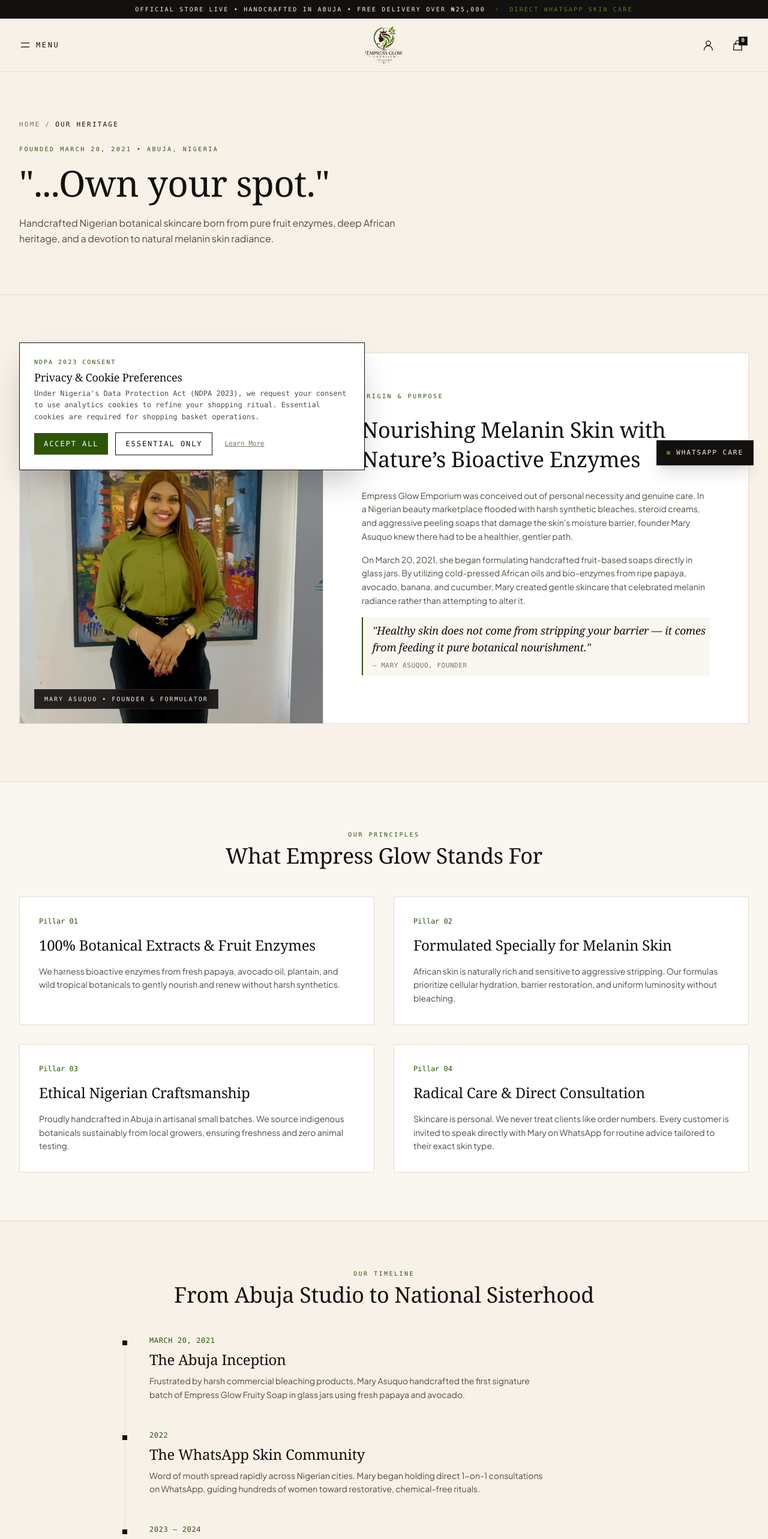
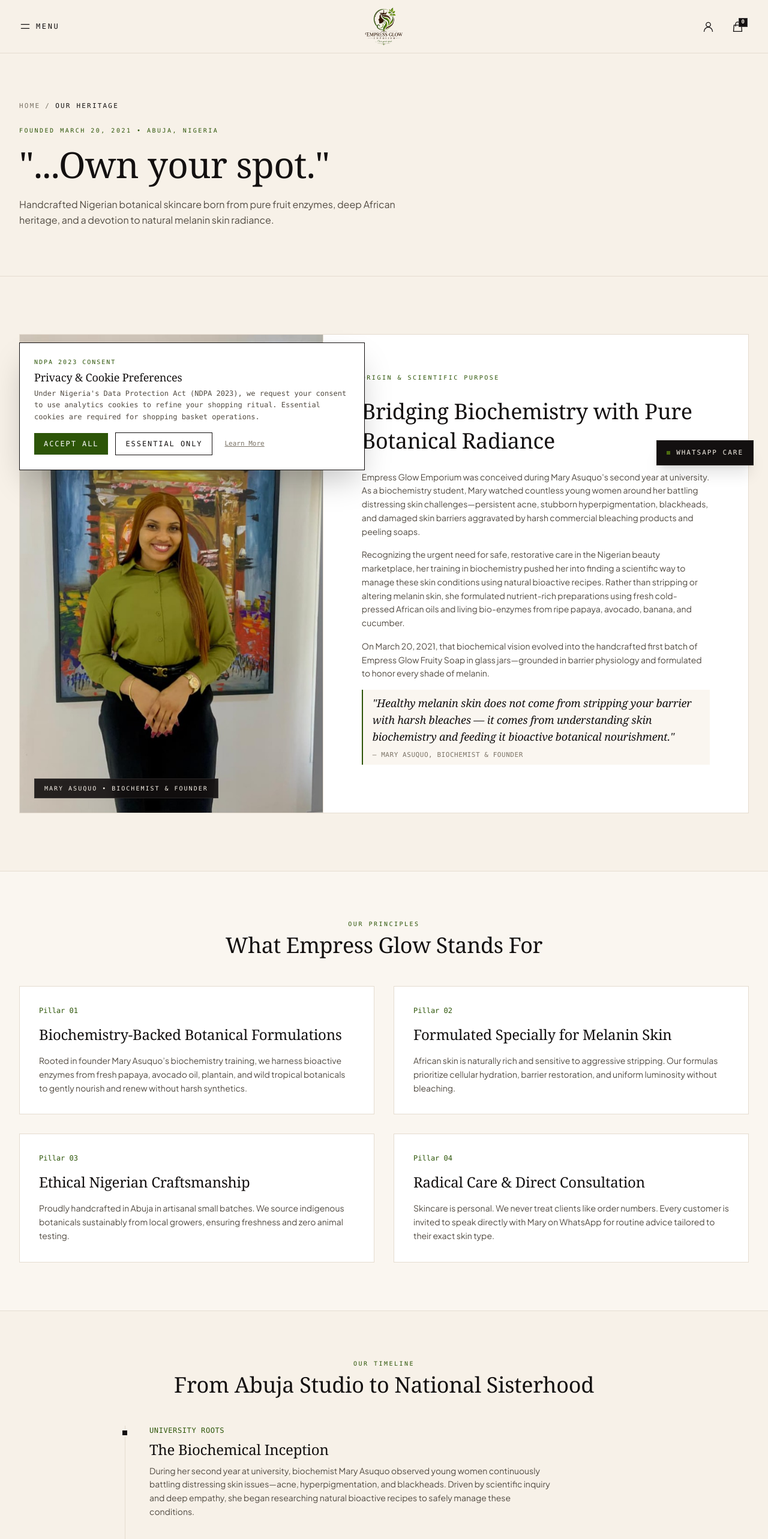
Before and after one commit to joey-stack/empress-glow, a Next.js app: page /about in a window 1280 px wide. Shown: the top 2566 px of the page at 60% size. Built offline with nearby package versions, Linux system fonts and the light colour scheme; a web font is replaced by a local one.

Commit message:
fix(client-feedback): remove top bar, update founder identity to Mary Asuquo, highlight biochemistry background, and set 5k consultation fee

```diff
--- a/app/about/page.tsx
+++ b/app/about/page.tsx
@@ -14,9 +14,9 @@
 export default function AboutPage() {
   const brandPillars = [
     {
-      title: '100% Botanical Extracts & Fruit Enzymes',
+      title: 'Biochemistry-Backed Botanical Formulations',
       description:
-        'We harness bioactive enzymes from fresh papaya, avocado oil, plantain, and wild tropical botanicals to gently nourish and renew without harsh synthetics.',
+        'Rooted in founder Mary Asuquo’s biochemistry training, we harness bioactive enzymes from fresh papaya, avocado oil, plantain, and wild tropical botanicals to gently nourish and renew without harsh synthetics.',
     },
     {
       title: 'Formulated Specially for Melanin Skin',
@@ -37,22 +37,28 @@
 
   const milestones = [
     {
+      year: 'University Roots',
+      title: 'The Biochemical Inception',
+      description:
+        'During her second year at university, biochemist Mary Asuquo observed young women continuously battling distressing skin issues—acne, hyperpigmentation, and blackheads. Driven by scientific inquiry and deep empathy, she began researching natural bioactive recipes to safely manage these conditions.',
+    },
+    {
       year: 'March 20, 2021',
-      title: 'The Abuja Inception',
+      title: 'The First Handcrafted Batches',
       description:
-        'Frustrated by harsh commercial bleaching products, Mary Asuquo handcrafted the first signature batch of Empress Glow Fruity Soap in glass jars using fresh papaya and avocado.',
+        'Translating university research and biochemical knowledge of skin physiology into practice, Mary handcrafted the first signature batches of Empress Glow Fruity Soap in glass jars using fresh papaya, avocado, and living bioactive enzymes.',
     },
     {
       year: '2022',
       title: 'The WhatsApp Skin Community',
       description:
-        'Word of mouth spread rapidly across Nigerian cities. Mary began holding direct 1-on-1 consultations on WhatsApp, guiding hundreds of women toward restorative, chemical-free rituals.',
+        'Word of mouth spread rapidly across Nigerian cities. Mary began holding direct 1-on-1 consultations on WhatsApp, guiding hundreds of women toward restorative, chemical-free rituals tailored to their skin barrier.',
     },
     {
       year: '2023 – 2024',
       title: 'Formulation of Supporting Essentials',
       description:
-        'To complement the hero Fruity Soap, the Empress Glow lab developed supporting botanical formulas: clarifying cleanser, balancing serum, barrier moisturizer, and mineral sunscreen.',
+        'To complement the hero Fruity Soap, Mary engineered supporting botanical formulas: clarifying cleanser, balancing serum, barrier moisturizer, and mineral sunscreen.',
     },
     {
       year: '2026',
@@ -98,35 +104,38 @@
           <div className="lg:col-span-5 relative min-h-[420px] lg:min-h-full border-b lg:border-b-0 lg:border-r border-[#e5dcd0] bg-[#faf6f0]">
             <Image
               src="/images/mary-founder.jpg"
-              alt="Mary Asuquo, Founder of Empress Glow Emporium"
+              alt="Mary Asuquo, Biochemist & Founder of Empress Glow Emporium"
               fill
               sizes="(max-width: 1024px) 100vw, 42vw"
               className="object-cover object-center"
             />
             <div className="absolute bottom-6 left-6 bg-[#131010]/90 text-[#f7f1e8] font-mono text-[10px] uppercase tracking-[0.2em] px-4 py-2 border border-white/10 backdrop-blur-sm">
-              Mary Asuquo • Founder & Formulator
+              Mary Asuquo • Biochemist & Founder
             </div>
           </div>
 
           {/* Founder Narrative */}
           <div className="lg:col-span-7 p-8 sm:p-12 lg:p-16 space-y-6 flex flex-col justify-center">
             <span className="font-mono text-[10px] uppercase tracking-[0.25em] text-[#2d5508] block">
-              Origin & Purpose
+              Origin & Scientific Purpose
             </span>
             <h2 className="font-serif text-3xl sm:text-4xl text-[#131010] font-normal leading-snug">
-              Nourishing Melanin Skin with Nature’s Bioactive Enzymes
+              Bridging Biochemistry with Pure Botanical Radiance
             </h2>
             <div className="space-y-4 text-sm text-[#524b42] leading-relaxed">
               <p>
-                Empress Glow Emporium was conceived out of personal necessity and genuine care. In a Nigerian beauty marketplace flooded with harsh synthetic bleaches, steroid creams, and aggressive peeling soaps that damage the skin's moisture barrier, founder Mary Asuquo knew there had to be a healthier, gentler path.
+                Empress Glow Emporium was conceived during Mary Asuquo's second year at university. As a biochemistry student, Mary watched countless young women around her battling distressing skin challenges—persistent acne, stubborn hyperpigmentation, blackheads, and damaged skin barriers aggravated by harsh commercial bleaching products and peeling soaps.
               </p>
               <p>
-                On March 20, 2021, she began formulating handcrafted fruit-based soaps directly in glass jars. By utilizing cold-pressed African oils and bio-enzymes from ripe papaya, avocado, banana, and cucumber, Mary created gentle skincare that celebrated melanin radiance rather than attempting to alter it.
+                Recognizing the urgent need for safe, restorative care in the Nigerian beauty marketplace, her training in biochemistry pushed her into finding a scientific way to manage these skin conditions using natural bioactive recipes. Rather than stripping or altering melanin skin, she formulated nutrient-rich preparations using fresh cold-pressed African oils and living bio-enzymes from ripe papaya, avocado, banana, and cucumber.
+              </p>
+              <p>
+                On March 20, 2021, that biochemical vision evolved into the handcrafted first batch of Empress Glow Fruity Soap in glass jars—grounded in barrier physiology and formulated to honor every shade of melanin.
               </p>
               <blockquote className="border-l-2 border-[#2d5508] pl-4 py-2 italic text-[#131010] font-serif text-base sm:text-lg my-4 bg-[#faf6f0]">
-                "Healthy skin does not come from stripping your barrier — it comes from feeding it pure botanical nourishment."
+                "Healthy melanin skin does not come from stripping your barrier with harsh bleaches — it comes from understanding skin biochemistry and feeding it bioactive botanical nourishment."
                 <footer className="font-mono text-[11px] text-[#7b7366] uppercase tracking-wider not-italic mt-2">
-                  — Mary Asuquo, Founder
+                  — Mary Asuquo, Biochemist & Founder
                 </footer>
               </blockquote>
             </div>
--- a/app/blog/[slug]/page.tsx
+++ b/app/blog/[slug]/page.tsx
@@ -94,7 +94,7 @@
               </div>
               <div>
                 <span className="font-semibold text-xs text-[#131010] block">Mary Asuquo</span>
-                <span className="text-[11px] text-[#7b7366]">Founder & Botanical Formulator</span>
+                <span className="text-[11px] text-[#7b7366]">Biochemist, Founder & Formulator</span>
               </div>
             </div>
 
@@ -217,10 +217,10 @@
               About Mary Asuquo
             </h3>
             <p className="text-xs text-[#7b7366] uppercase tracking-wider mb-2">
-              Founder & Master Formulator • Abuja, Nigeria
+              Biochemist & Founder • Abuja, Nigeria
             </p>
             <p className="text-xs sm:text-sm text-[#7b7366] leading-relaxed">
-              Mary Asuquo founded Empress Glow Emporium on March 20, 2021, seeking gentle, authentic African fruit formulations for sensitive melanin skin. She personally provides complimentary skincare consultations on WhatsApp.
+              Mary Asuquo began formulating during her second year at university, applying her background in biochemistry to engineer natural bioactive recipes for young women battling acne, hyperpigmentation, and blackheads. She founded Empress Glow Emporium to provide gentle, science-backed botanical care honoring melanin skin.
             </p>
           </div>
         </div>
--- a/app/faq/page.tsx
+++ b/app/faq/page.tsx
@@ -28,7 +28,7 @@
       category: 'Ingredient Transparency',
       question: 'Do any of your products contain bleaching agents or hydroquinone?',
       answer:
-        'Never. We hold a strict zero-tolerance policy against hydroquinone, steroids, mercury, and synthetic bleaching agents. Our philosophy is founded on natural, authentic skin radiance and long-term barrier health. As Mary Udoh affirms: "....Own your spot."',
+        'Never. We hold a strict zero-tolerance policy against hydroquinone, steroids, mercury, and synthetic bleaching agents. Our philosophy is founded on natural, authentic skin radiance and long-term barrier health. As Mary Asuquo affirms: "....Own your spot."',
     },
     {
       category: 'Prelaunch & Ordering',
@@ -44,7 +44,7 @@
     },
     {
       category: 'Direct Consultation',
-      question: 'How do I arrange a personalized consultation with Mary Udoh?',
+      question: 'How do I arrange a personalized consultation with Mary Asuquo?',
       answer:
         'You can reach Mary directly on WhatsApp via +234 803 565 0299. Mary offers one-on-one routine advice to help you select the ideal complementary regimen for your skin’s specific needs and local climate.',
     },
--- a/app/products/page.tsx
+++ b/app/products/page.tsx
@@ -62,7 +62,7 @@
             Unsure of Your Routine?
           </span>
           <h2 className="font-serif text-2xl sm:text-3xl text-[#131010]">
-            Speak with Mary Udoh on WhatsApp
+            Speak with Mary Asuquo on WhatsApp
           </h2>
           <p className="text-xs sm:text-sm text-[#524b42] leading-relaxed">
             Every customer is invited to a direct one-on-one routine discussion before reservation dispatch.
--- a/app/rituals/page.tsx
+++ b/app/rituals/page.tsx
@@ -184,7 +184,7 @@
             Need a Personalized Routine?
           </h2>
           <p className="text-xs sm:text-sm text-[#a89e90] max-w-xl mx-auto leading-relaxed">
-            Every skin barrier is unique. Talk to Mary Udoh directly on WhatsApp to calibrate these rituals to your exact sensitivity and lifestyle.
+            Every skin barrier is unique. Talk to Mary Asuquo directly on WhatsApp to calibrate these rituals to your exact sensitivity and lifestyle.
           </p>
           <div className="pt-4 flex flex-col sm:flex-row items-center justify-center gap-4">
             <a
--- a/components/admin/content-editor.tsx
+++ b/components/admin/content-editor.tsx
@@ -66,10 +66,10 @@
         <span className="text-base leading-none">⚠️</span>
         <div className="space-y-1">
           <p className="font-mono text-[10px] font-bold uppercase tracking-wider text-[#b45309]">
-            [PLACEHOLDER] Audit Warning &bull; 4 Unconfirmed Business Attributes
+            [PLACEHOLDER] Audit Warning &bull; 3 Unconfirmed Business Attributes
           </p>
           <p className="text-[11px] leading-relaxed text-[#78350f]">
-            Founder identity (<span className="font-semibold underline">Mary Asuquo vs Mary Udoh</span>), physical studio address (<span className="font-semibold underline">Abuja</span>), CAC registration number, and Instagram account are tagged as <span className="font-mono font-bold bg-amber-200/80 px-1 py-0.5 text-[#78350f]">[PLACEHOLDER]</span>. Never publish these attributes to live production marketing without client sign-off.
+            Founder identity confirmed as <span className="font-semibold underline">Mary Asuquo</span>. Physical studio address (<span className="font-semibold underline">Abuja</span>), CAC registration number, and Instagram account remain tagged as <span className="font-mono font-bold bg-amber-200/80 px-1 py-0.5 text-[#78350f]">[PLACEHOLDER]</span>. Never publish these attributes to live production marketing without client sign-off.
           </p>
         </div>
       </div>
@@ -147,9 +147,13 @@
                 <label className="block font-mono text-[10px] uppercase tracking-[0.2em] text-[#7b7366]">
                   Founder Name
                 </label>
-                {content.about_story?.founder_placeholder && (
+                {content.about_story?.founder_placeholder ? (
                   <span className="font-mono text-[9px] uppercase tracking-wider bg-amber-100 text-amber-900 border border-amber-300 px-2 py-0.5">
                     ⚠️ PLACEHOLDER &bull; Pending Sign-off
+                  </span>
+                ) : (
+                  <span className="font-mono text-[9px] uppercase tracking-wider bg-emerald-100 text-emerald-900 border border-emerald-300 px-2 py-0.5">
+                    ✓ Verified by Client
                   </span>
                 )}
               </div>
@@ -160,7 +164,7 @@
                 className="w-full px-4 py-2.5 border border-[#e5dcd0] bg-[#faf8f5] focus:bg-white focus:border-[#2d5508] text-sm text-[#131010] outline-none"
               />
               <p className="font-mono text-[10px] text-[#7b7366] mt-1">
-                Currently set to Mary Asuquo. Tagged as placeholder until confirmed between Mary Asuquo / Mary Udoh.
+                Confirmed: Mary Asuquo (Founder & Biochemist).
               </p>
             </div>
 
--- a/components/layout/header.tsx
+++ b/components/layout/header.tsx
@@ -15,26 +15,6 @@
   return (
     <>
       <header className="sticky top-0 z-40 w-full bg-[#f7f1e8]/95 backdrop-blur-md border-b border-[#e5dcd0] transition-all">
-        {/* Top Minimal Ticker Strip */}
-        <div className="bg-[#131010] text-[#f7f1e8] text-[10px] font-mono uppercase tracking-[0.22em] py-2 px-4 text-center">
-          <div className="max-w-7xl mx-auto flex items-center justify-between sm:justify-center gap-4">
-            <span>
-              {isLive
-                ? 'Official Store Live • Handcrafted in Abuja • Free Delivery over ₦25,000'
-                : 'Pre-Launch Reservation Open • Handcrafted in Abuja'}
-            </span>
-            <span className="hidden sm:inline text-[#2d5508]">•</span>
-            <a
-              href="https://wa.me/2348035650299"
-              target="_blank"
-              rel="noopener noreferrer"
-              className="text-[#5a8210] hover:text-[#f7f1e8] transition-colors underline-offset-4 hover:underline"
-            >
-              Direct WhatsApp Skin Care
-            </a>
-          </div>
-        </div>
-
         {/* Orla Skin Reference Minimalist Navigation Bar */}
         <div className="relative max-w-7xl mx-auto px-4 sm:px-6 lg:px-8 h-18 sm:h-22 flex items-center justify-between">
           {/* Left: Minimal Menu Button */}
@@ -214,7 +194,7 @@
                     Our Heritage
                   </Link>
                   <p className="font-mono text-xs text-[#7b7366] mt-1">
-                    Meet Mary Udoh & artisanal Abuja craft
+                    Meet Mary Asuquo & artisanal Abuja craft
                   </p>
                 </div>
 
--- a/components/ui/notify-me-drawer.tsx
+++ b/components/ui/notify-me-drawer.tsx
@@ -173,7 +173,7 @@
                       type="text"
                       value={name}
                       onChange={(e) => setName(e.target.value)}
-                      placeholder="Mary Udoh"
+                      placeholder="Mary Asuquo"
                       className="w-full px-4 py-3 border border-[#e5dcd0] bg-[#ffffff] focus:outline-none focus:border-[#131010] text-sm text-[#131010] transition-colors"
                     />
                   </div>
--- a/lib/email/templates/launch-announcement.ts
+++ b/lib/email/templates/launch-announcement.ts
@@ -132,7 +132,7 @@
                 Need personal advice on choosing the best routine for your skin?
                 <br>
                 <a href="${whatsappUrl}" style="color: #2d5508; font-weight: 600; text-decoration: underline;">
-                  Chat with Mary on WhatsApp for a Complimentary Consultation
+                  Chat with Mary on WhatsApp for a Personalized Consultation
                 </a>
               </p>
             </td>
--- a/lib/insforge/queries.ts
+++ b/lib/insforge/queries.ts
@@ -772,7 +772,7 @@
   },
   about_story: {
     founder: 'Mary Asuquo',
-    founder_placeholder: true, // tagged per brief
+    founder_placeholder: false, // confirmed by client sign-off
     founded: '20 March 2021',
     mission: 'Empress Glow Emporium is a Nigerian natural skincare brand handcrafted with genuine African fruits and botanicals.',
     tagline: '...Own your spot.',
@@ -2054,9 +2054,9 @@
   },
   {
     id: 'pop_002',
-    name: 'Complimentary Skincare WhatsApp Consultation',
+    name: 'Personalized Skincare WhatsApp Consultation',
     headline: 'Need Help Choosing Your Routine?',
-    body: 'Connect directly with our botanical skin specialists on WhatsApp for personalized advice tailored to your skin type.',
+    body: 'Connect directly with founder Mary Asuquo on WhatsApp for a dedicated 1-on-1 routine consultation tailored to your skin type.',
     cta_text: 'Chat With Mary On WhatsApp',
     cta_link: 'https://wa.me/2348035650299',
     trigger_type: 'exit_intent',
```
Also changed, not shown: app/consultation/page.tsx (+8 -8 lines), app/page.tsx (+4 -4 lines).
